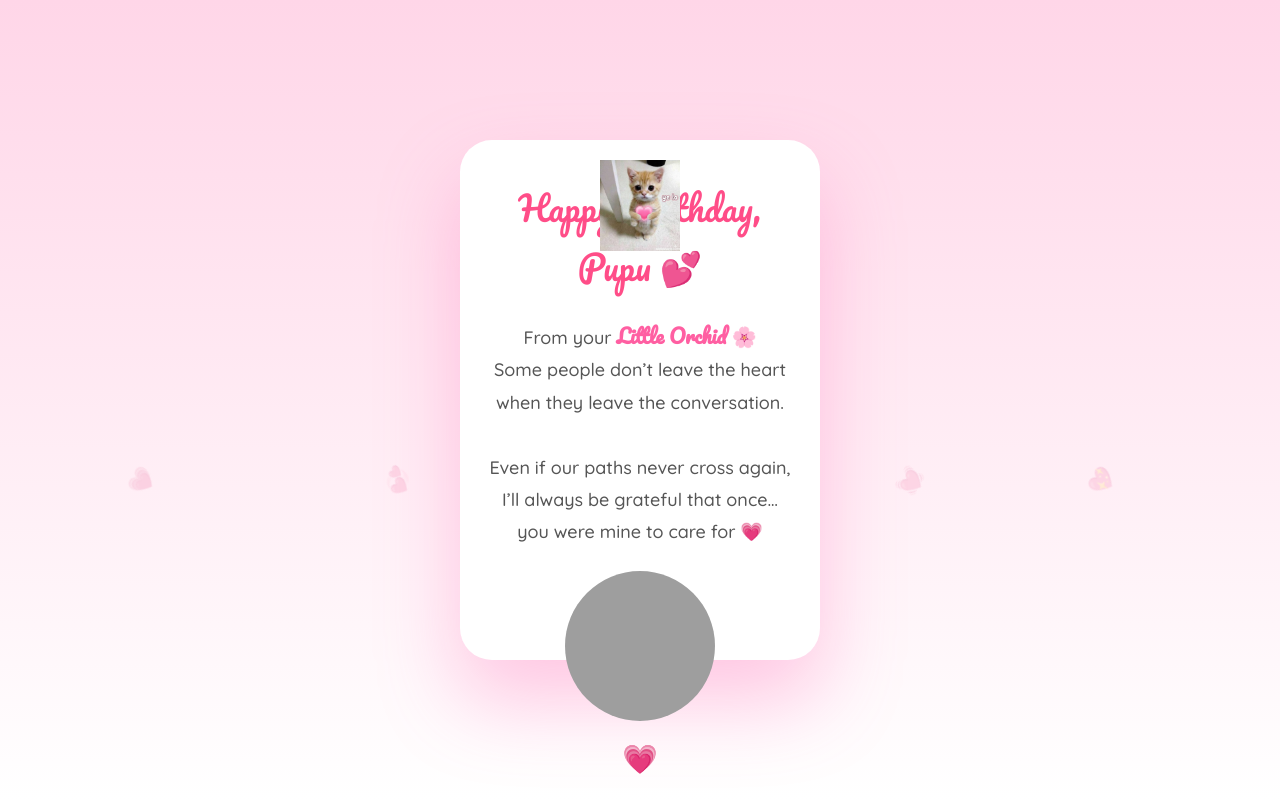
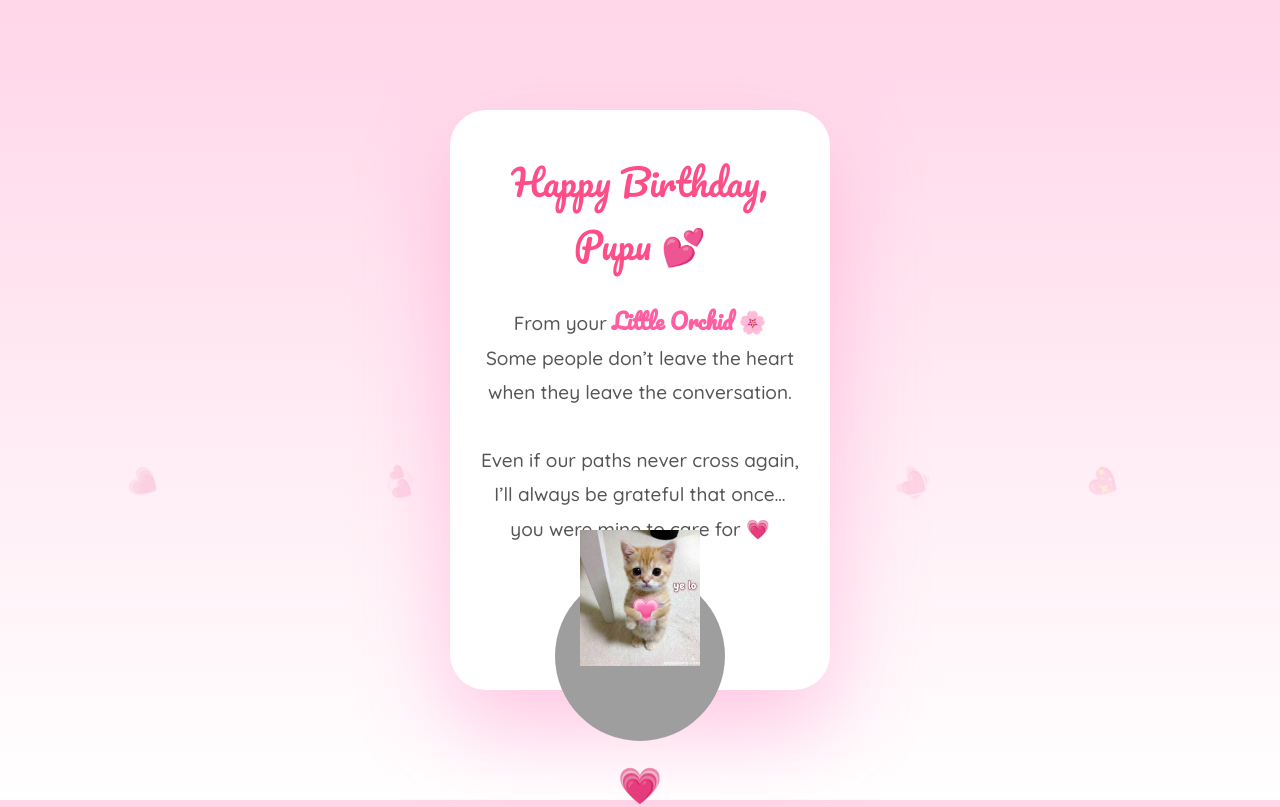
Before and after one commit to ansh123-pp/for-pupu-, a plain HTML site: page index.html in a window 1280 px wide. Drawn offline with Linux system fonts and the light colour scheme; grey boxes are pictures that could not be loaded.

Commit message:
Refactor styles and improve layout in index.html

```diff
--- a/index.html
+++ b/index.html
@@ -3,120 +3,121 @@
 <head>
 <meta charset="UTF-8">
 <title>For Pupu 💕</title>
-
 <link href="https://fonts.googleapis.com/css2?family=Pacifico&family=Quicksand:wght@300;500&display=swap" rel="stylesheet">
 
 <style>
-*{box-sizing:border-box; margin:0; padding:0;}
+*{margin:0; padding:0; box-sizing:border-box;}
 
 body{
   height:100vh;
   display:flex;
+  justify-content:center;
   align-items:center;
-  justify-content:center;
-  font-family:'Quicksand', sans-serif;
   background: linear-gradient(180deg,#ffd6e8,#fff);
   overflow:hidden;
+  font-family:'Quicksand',sans-serif;
 }
 
+/* Floating hearts */
 .hearts span{
   position:absolute;
+  font-size:26px;
   color:#ff7eb9;
   animation: float 6s linear infinite;
-  font-size:22px;
 }
-
 @keyframes float{
   0%{transform:translateY(100vh) rotate(0deg); opacity:1;}
   100%{transform:translateY(-10vh) rotate(360deg); opacity:0;}
 }
 
+/* Card */
 .card{
-  width:360px;
-  height:520px;
+  width:380px;
+  height:580px;
   background:#fff;
-  border-radius:32px;
-  box-shadow:0 40px 80px rgba(255,105,180,.35);
+  border-radius:36px;
+  box-shadow:0 40px 90px rgba(255,105,180,.35);
+  text-align:center;
+  padding:30px;
+  position:relative;
   animation: open 1.2s cubic-bezier(.2,.8,.2,1) forwards;
   opacity:0;
   transform:scale(.85);
-  text-align:center;
-  padding:28px;
-  position:relative;
 }
-
 @keyframes open{
   to{opacity:1; transform:scale(1);}
 }
 
+/* Title */
 .title{
   font-family:'Pacifico', cursive;
+  font-size:36px;
   color:#ff4d88;
-  font-size:34px;
   margin-top:10px;
 }
 
+/* Message */
 .msg{
-  font-family:'Quicksand', sans-serif;
-  font-size:18px;
+  font-family:'Quicksand',sans-serif;
+  font-size:19px;
   color:#555;
-  margin-top:22px;
+  margin-top:25px;
   line-height:1.8;
 }
 
 .orchid{
+  font-family:'Pacifico', cursive;
   color:#ff5fa2;
+  font-size:22px;
   font-weight:600;
-  font-family:'Pacifico', cursive;
-  font-size:20px;
 }
 
+/* Her photo */
 .photo{
-  width:150px;
-  height:150px;
+  width:170px;
+  height:170px;
   border-radius:50%;
   background:url('her-photo.jpg') center/cover no-repeat;
-  margin:22px auto;
+  margin:25px auto;
   opacity:0;
   animation: fade 1s ease forwards;
-  animation-delay:2.2s;
+  animation-delay:2s;
 }
-
 @keyframes fade{
   to{opacity:1;}
 }
 
+/* Cat image */
 .cat-img{
   position:absolute;
-  top:-150px;
+  top:-180px; /* start above */
   left:50%;
   transform:translateX(-50%);
-  width:80px;
-  animation: catSlide 1.5s ease forwards;
-  animation-delay:2s;
+  width:120px; /* bigger cat */
+  animation: catSlide 2s ease forwards;
+  animation-delay:2.2s;
+}
+@keyframes catSlide{
+  0%{top:-180px;}
+  50%{top:150px;}
+  100%{top:420px;} /* end near bottom of card */
 }
 
-@keyframes catSlide{
-  0%{top:-150px;}
-  50%{top:50px;}
-  100%{top:20px;}
+/* Pulse heart below text */
+.pulse-heart{
+  font-size:30px;
+  animation:pulse 1.5s infinite;
+  margin-top:15px;
 }
-
-.pulse-heart{
-  font-size:24px;
-  animation:pulse 1.5s infinite;
-  margin-top:10px;
-}
-
 @keyframes pulse{
   0%,100%{transform:scale(1);}
   50%{transform:scale(1.2);}
 }
 
+/* Hide audio visually */
 audio{display:none;}
 </style>
 </head>
-
 <body>
 
 <!-- floating hearts -->
@@ -128,10 +129,9 @@ audio{display:none;}
   <span style="left:85%;">💖</span>
 </div>
 
-<!-- card -->
+<!-- Card -->
 <div class="card">
   <div class="title">Happy Birthday, Pupu 💕</div>
-
   <div class="msg">
     From your <span class="orchid">Little Orchid 🌸</span><br>
     Some people don’t leave the heart<br>
@@ -142,14 +142,13 @@ audio{display:none;}
   </div>
 
   <div class="photo"></div>
-
   <div class="pulse-heart">💗</div>
 
-  <!-- cute cat image -->
+  <!-- Cat image -->
   <img src="cat.png" class="cat-img">
 </div>
 
-<!-- song -->
+<!-- Song -->
 <audio autoplay loop controls>
   <source src="song.mp3" type="audio/mpeg">
 </audio>
```
